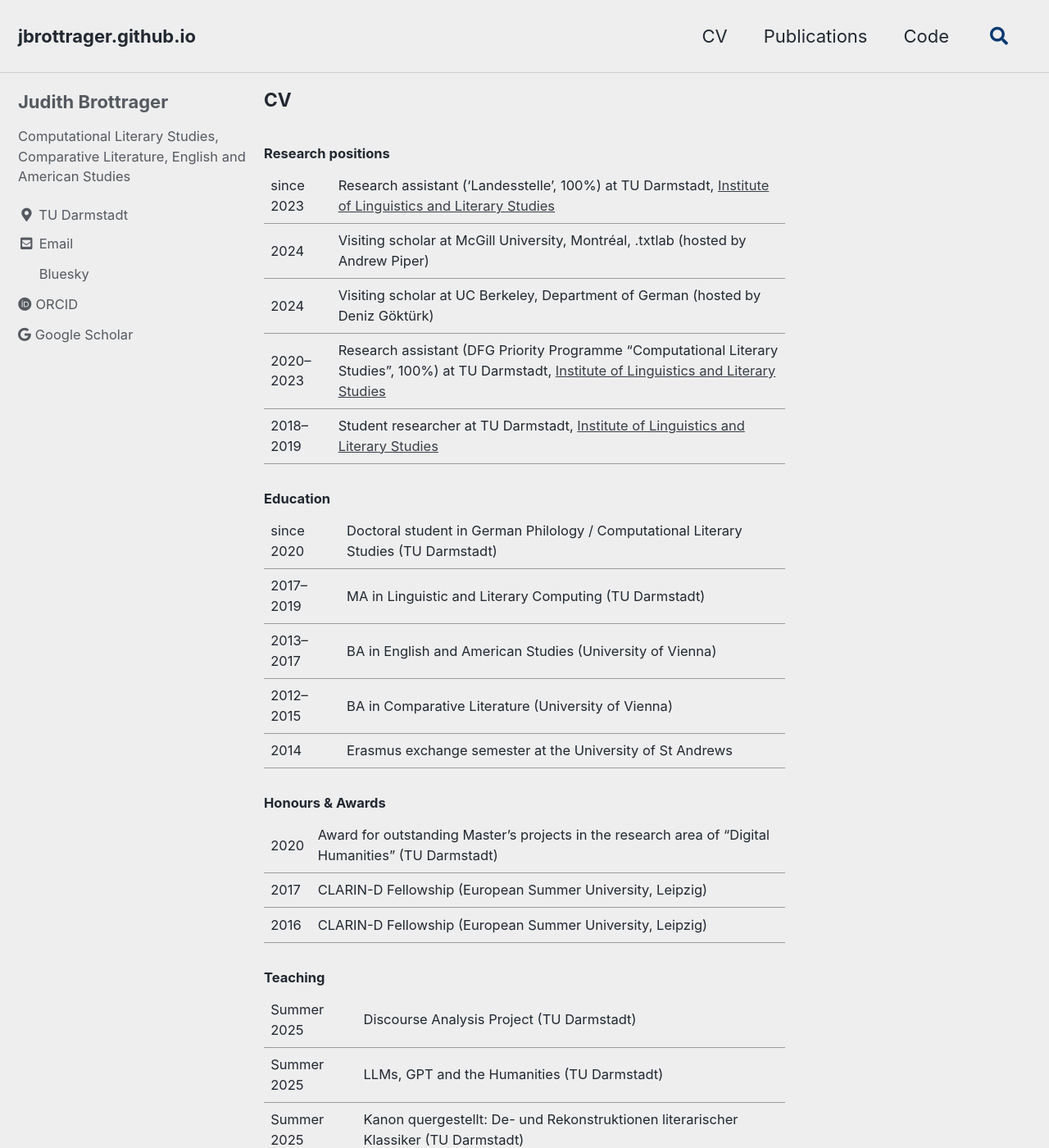
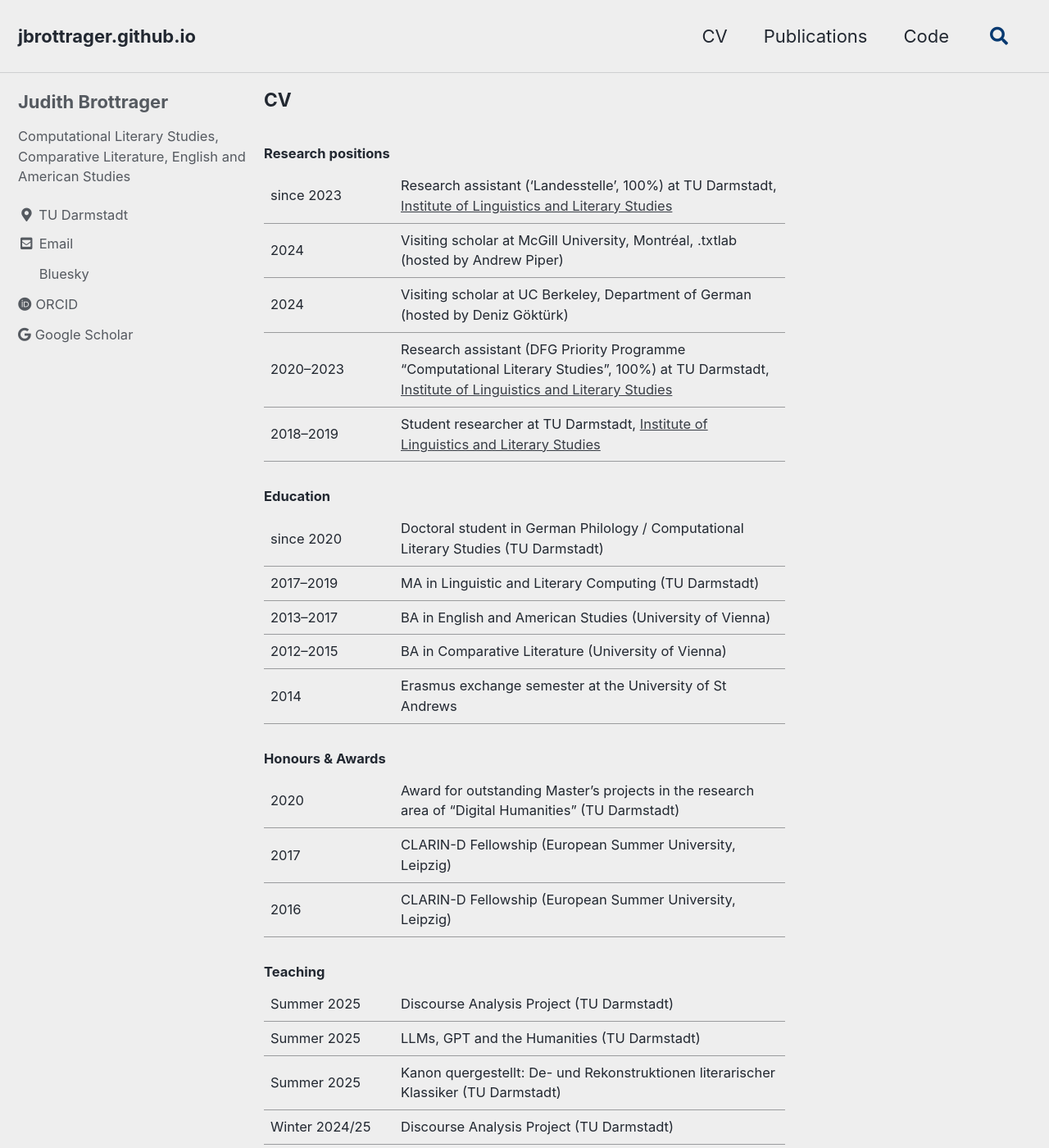
Before and after one commit to jbrottrager/jbrottrager.github.io, a Jekyll site: the page built from _pages/cv.md, in a window 1280 px wide and 1400 px high. Shown: the whole window at 82% size. Built offline with Jekyll 4.4.1, drawn with Linux system fonts in a browser that asks for light colours; cached includes are drawn as plain includes.

Commit message:
Update _tables.scss

```diff
--- a/_sass/minimal-mistakes/_tables.scss
+++ b/_sass/minimal-mistakes/_tables.scss
@@ -22,15 +22,25 @@ thead {
 }
 
 th {
-  padding: 0.5em;
+  padding: 8px;
   font-weight: bold;
   text-align: left;
 }
 
 td {
-  padding: 0.5em;
+  padding: 8px;
   border-bottom: 1px solid mix(#000, $border-color, 25%);
+  text-align: left;
 }
+
+td:first-child {
+    width: 25%;
+}
+
+td:last-child {
+    width: 75%;
+}
+
 
 tr,
 td,
```
